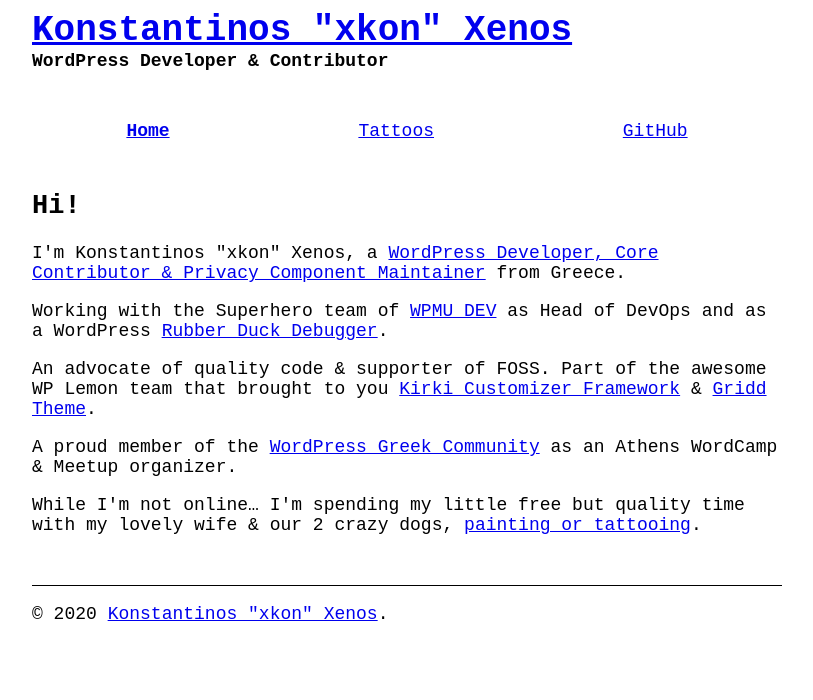
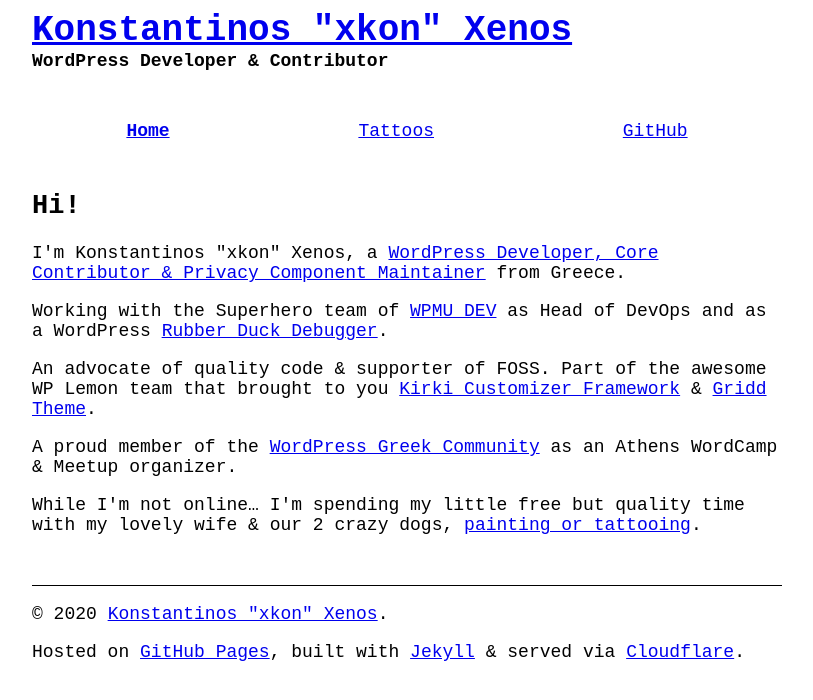
Before and after one commit to mrxkon/mrxkon.github.io, a Jekyll site: the page built from index.html, in a window 1280 px wide. Shown: the top 700 px of the page, without its empty margins (233-1046 px from the left). Built offline with Jekyll 4.4.1, drawn with Linux system fonts in a browser that asks for light colours.

Commit message:
Update footer.html

```diff
--- a/_includes/footer.html
+++ b/_includes/footer.html
@@ -1,5 +1,6 @@
 			<div class="footer">
 				<p>&copy; {{ site.time | date: '%Y' }} <a href="https://xkon.gr">Konstantinos &quot;xkon&quot; Xenos</a>.</p>
+				<p>Hosted on <a href="https://pages.github.com" target="_blank" rel="noopener noreferrer">GitHub Pages</a>, built with <a href="https://jekyllrb.com" target="_blank" rel="noopener noreferrer">Jekyll</a> &amp; served via <a href="https://www.cloudflare.com" target="_blank" rel="noopener noreferrer">Cloudflare</a>.</p>
 			</div>
 		</div>
 	</body>
```
